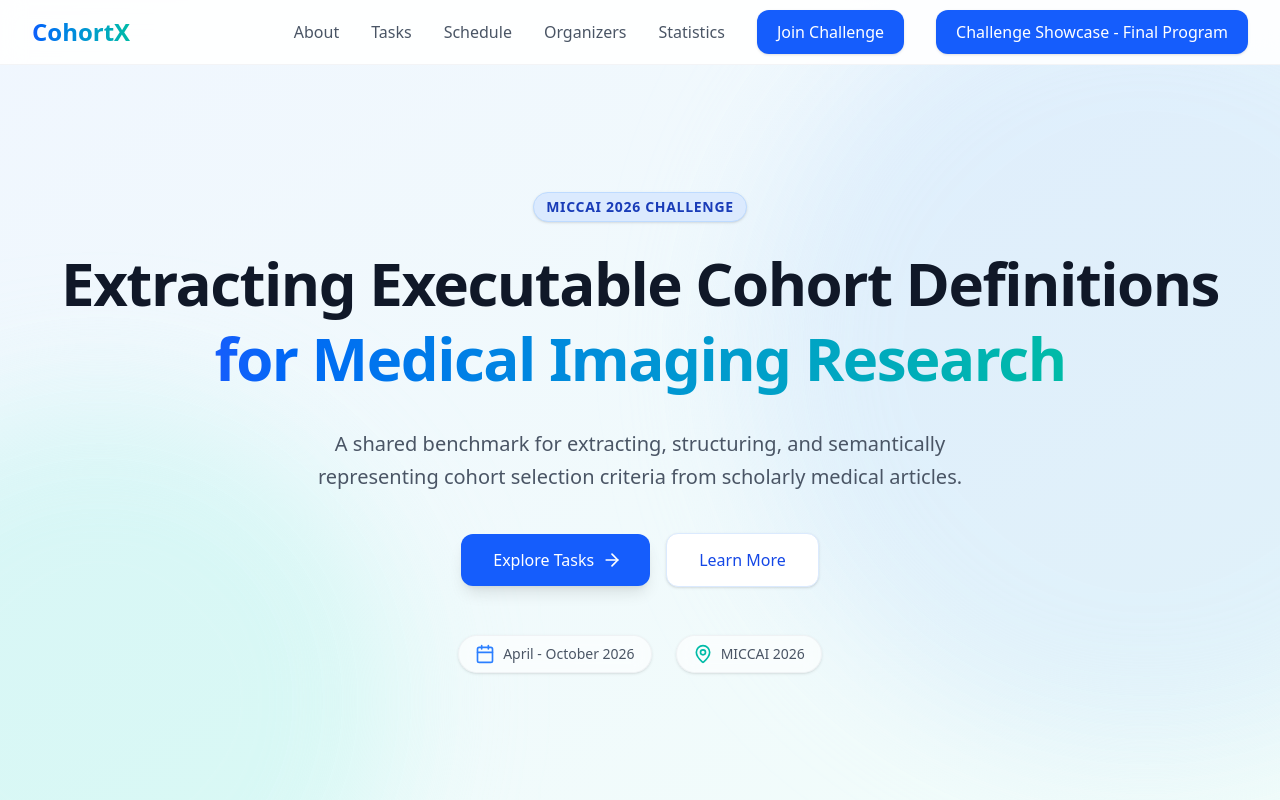
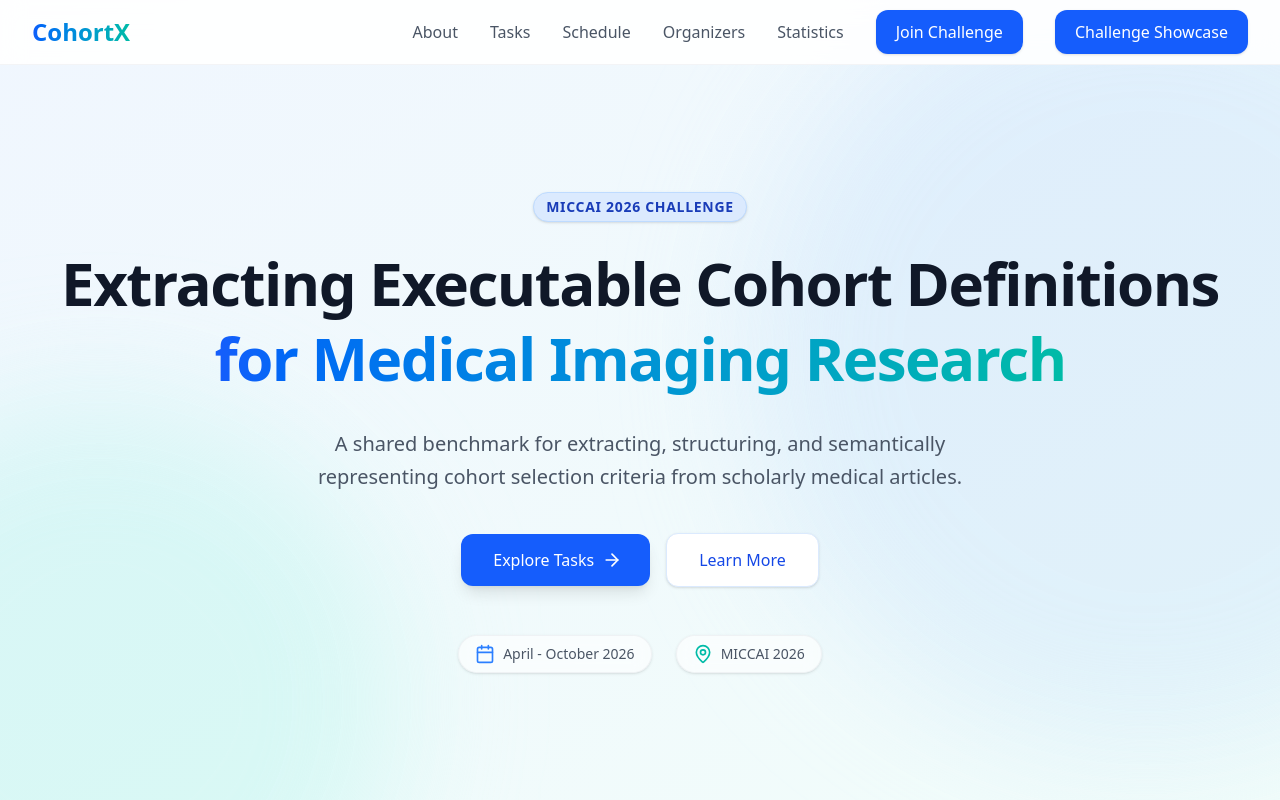
Before and after one commit to csisc/CohortX-MICCAI, a React (Vite) app: page / in a window 1280 px wide. Shown: the top 800 px of the page. Built offline with nearby package versions, Linux system fonts and the light colour scheme.

Commit message:
Update link text for Challenge Showcase

```diff
--- a/src/components/Navbar.tsx
+++ b/src/components/Navbar.tsx
@@ -41,7 +41,7 @@ export default function Navbar() {
               href="https://github.com/csisc/CohortX/raw/main/Final_Program.pdf"
               className="bg-blue-600 text-white px-5 py-2.5 rounded-xl hover:bg-blue-700 transition-colors font-medium shadow-sm"
             >
-              Challenge Showcase - Final Program
+              Challenge Showcase
             </a>
           </div>
           <div className="md:hidden flex items-center">
```
